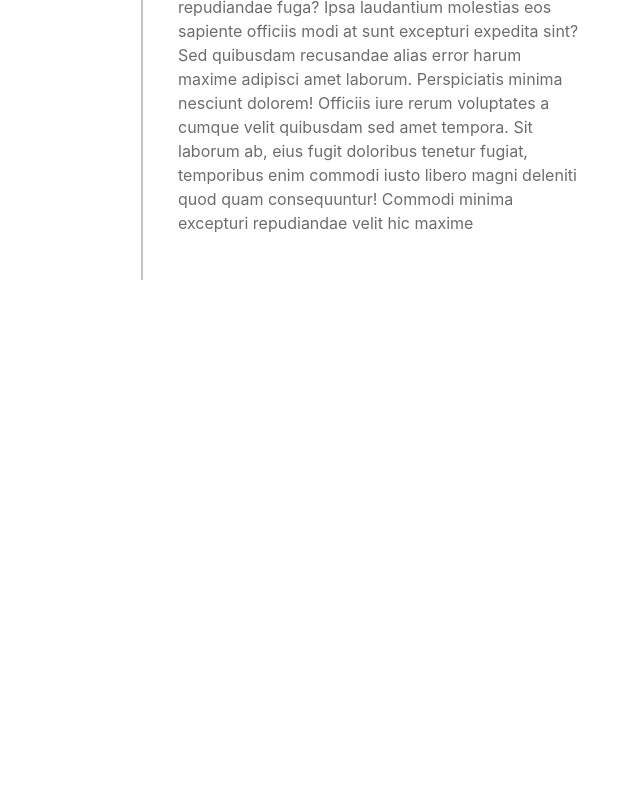
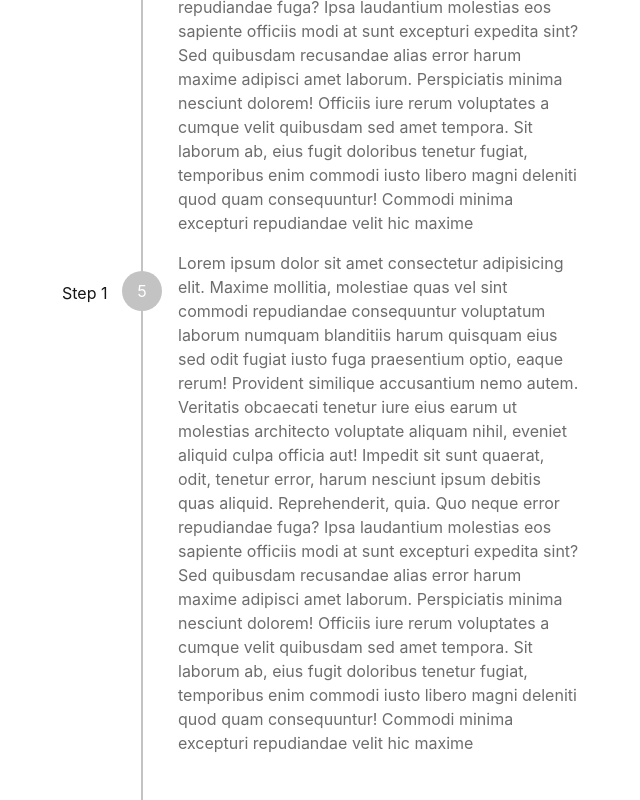
Before and after one commit to mhmdmaani/taskUAE, a React (Create React App) app: page / in a window 1280 px wide. Shown: the part 5647-6447 px from the top of the page, without its empty margins (578-1218 px from the left). Before the commit the page ends 5927 px from the top, so only its background shows below. Built offline with nearby package versions, Linux system fonts and the light colour scheme.

Commit message:
add step 5

```diff
--- a/src/sections/ourProcessSection/OurProcess.js
+++ b/src/sections/ourProcessSection/OurProcess.js
@@ -32,8 +32,16 @@ const items = [
 
     description: 'We provide you with the best consulting services.',
     number: '4',
-    }
-]
+  },
+  {
+    id: 5,
+
+    title: ' Get your Consulting in time',
+
+    description: 'We provide you with the best consulting services.',
+    number: '5',
+  },
+];
 function OurProcess() {
 
     const ref=useRef(null);
```
Lines whose indentation alone changed are shown as unchanged.
